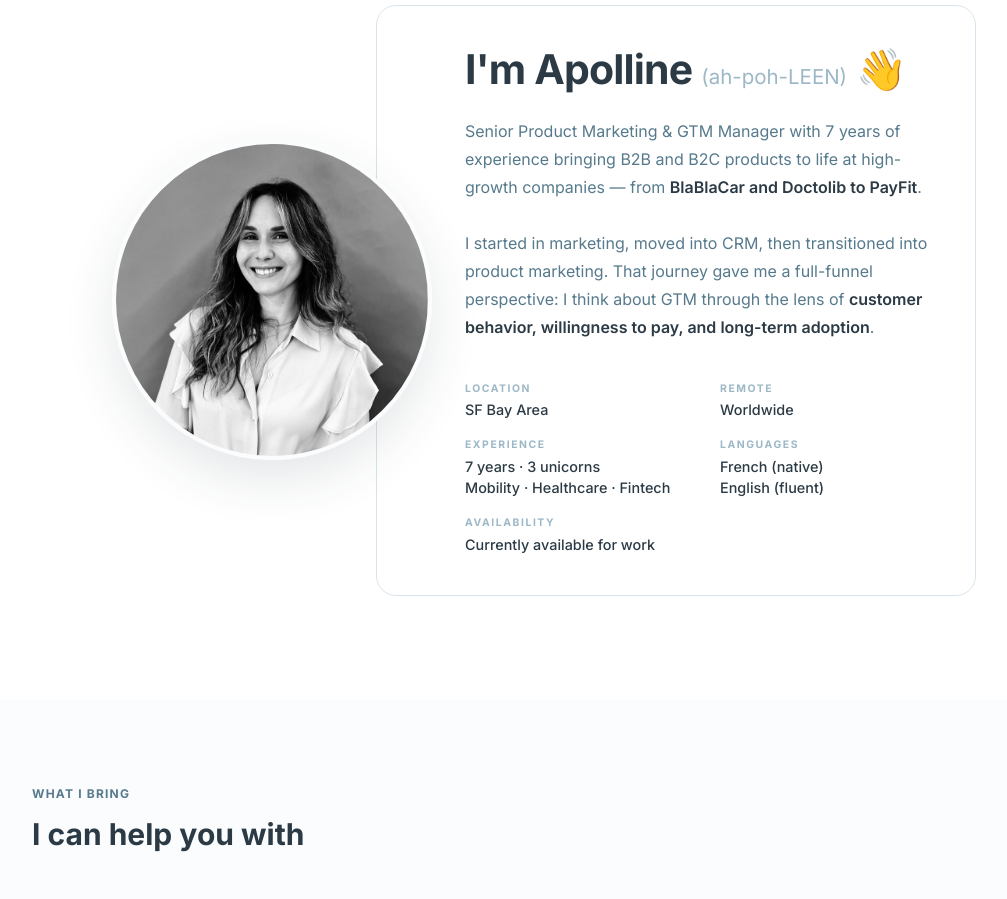
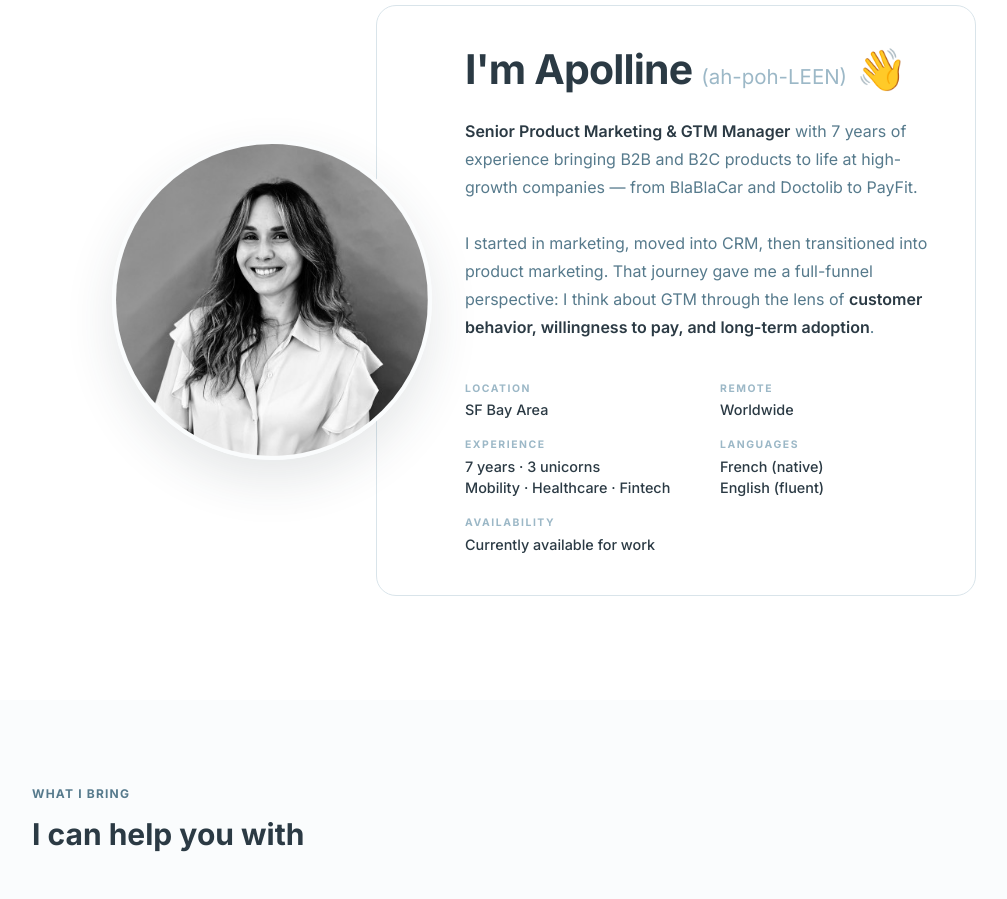
Before and after one commit to ApollineAurenche/portfolio-site, a React (Vite) app: page / in a window 1280 px wide. Shown: the part 900-1799 px from the top of the page, without its empty margins (96-1103 px from the left). Built offline with nearby package versions, Linux system fonts and the light colour scheme.

Commit message:
Highlight title instead of company names

```diff
--- a/src/App.jsx
+++ b/src/App.jsx
@@ -894,7 +894,7 @@ function IntroHero({ onContact }) {
                   I'm Apolline <span style={{ fontSize: '0.5em', fontWeight: 400, color: SLATE.mid, letterSpacing: 0 }}>(ah-poh-LEEN)</span> 👋
                 </h2>
                 <p style={{ fontSize: '1rem', color: SLATE.accent, lineHeight: 1.75, maxWidth: '600px', margin: '0 0 2.5rem' }}>
-                  Senior Product Marketing & GTM Manager with 7 years of experience bringing B2B and B2C products to life at high-growth companies — from <span style={{ color: SLATE.dark, fontWeight: 600 }}>BlaBlaCar and Doctolib to PayFit</span>.
+                  <span style={{ color: SLATE.dark, fontWeight: 600 }}>Senior Product Marketing & GTM Manager</span> with 7 years of experience bringing B2B and B2C products to life at high-growth companies — from BlaBlaCar and Doctolib to PayFit.
                   <br /><br />
                   I started in marketing, moved into CRM, then transitioned into product marketing. That journey gave me a full-funnel perspective: I think about GTM through the lens of <span style={{ color: SLATE.dark, fontWeight: 600 }}>customer behavior, willingness to pay, and long-term adoption</span>.
                 </p>
```
Also changed, not shown: vite.config.js.timestamp-1781569883441-f0b0328c25ca4.mjs (added, +10 -0 lines).
